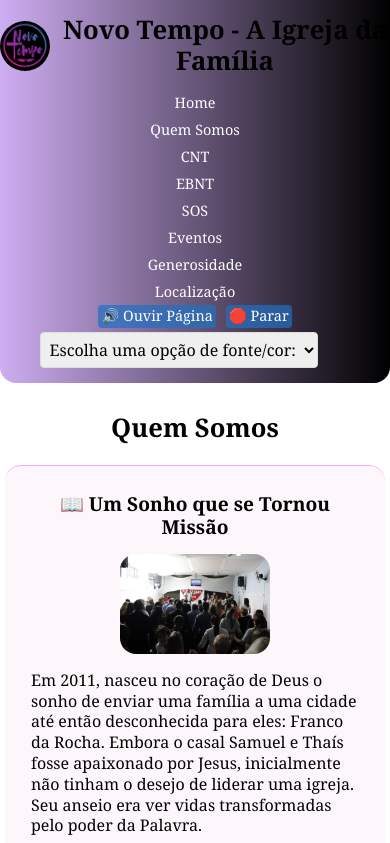
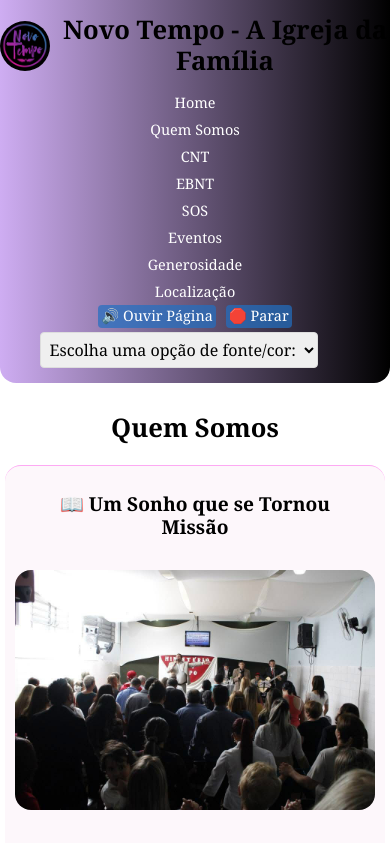
Before and after one commit to MariaaPcsa/projetointegrador3comreact, a React (Vite) app: page /whoweare in a window 390 px wide. Shown: the top 843 px of the page. Built offline with nearby package versions, Linux system fonts and the light colour scheme.

Commit message:
Efetuado correção no css

```diff
--- a/src/components/css/whoWeAre.css
+++ b/src/components/css/whoWeAre.css
@@ -156,13 +156,17 @@
       padding: 10px;
   }
 
-  .imagem-historia,
+
   .imagem-secao,
   .pastor img {
       max-width: 100%;
-      max-width: 150px;
+      max-width: 200px;
       height: auto;
       margin: 10px auto;
+  }
+  .imagem-historia{
+    max-width: 100%;
+      max-width: 400px;
   }
 
   .sub-titulo {
```
